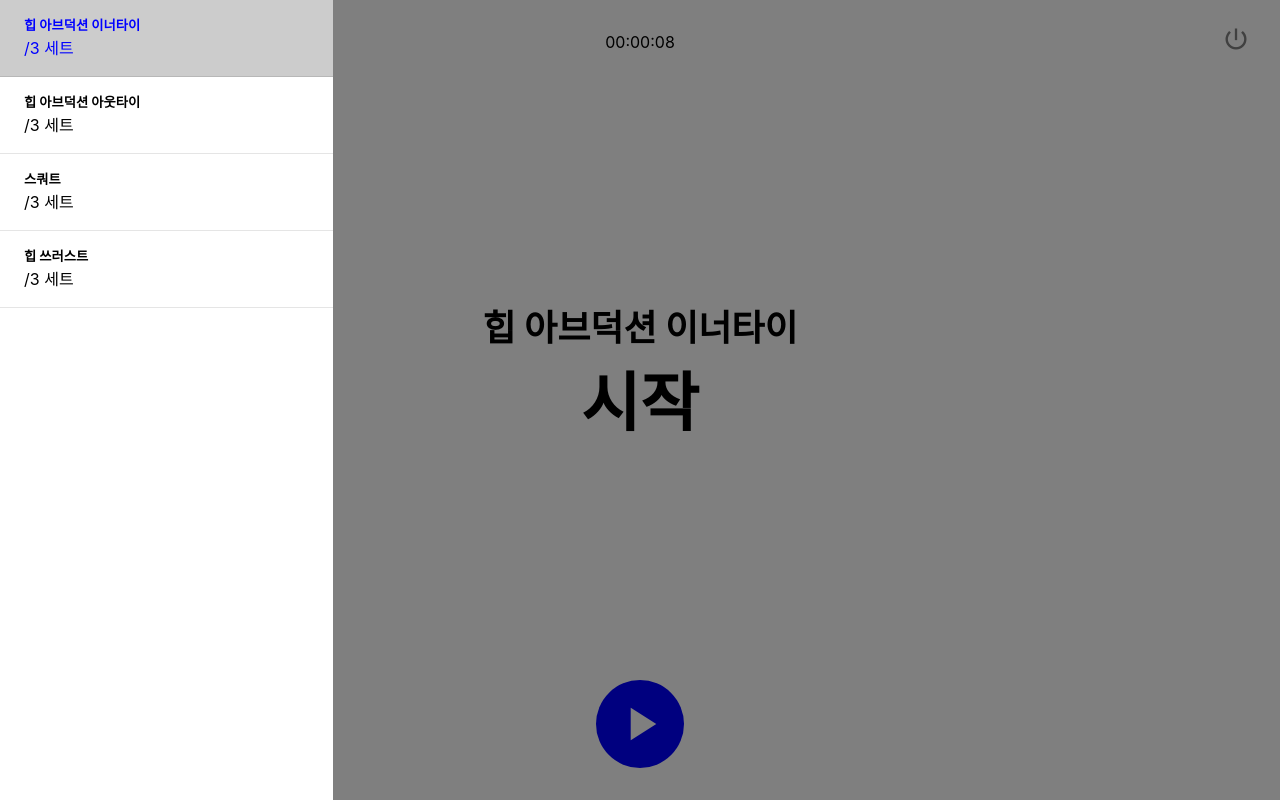
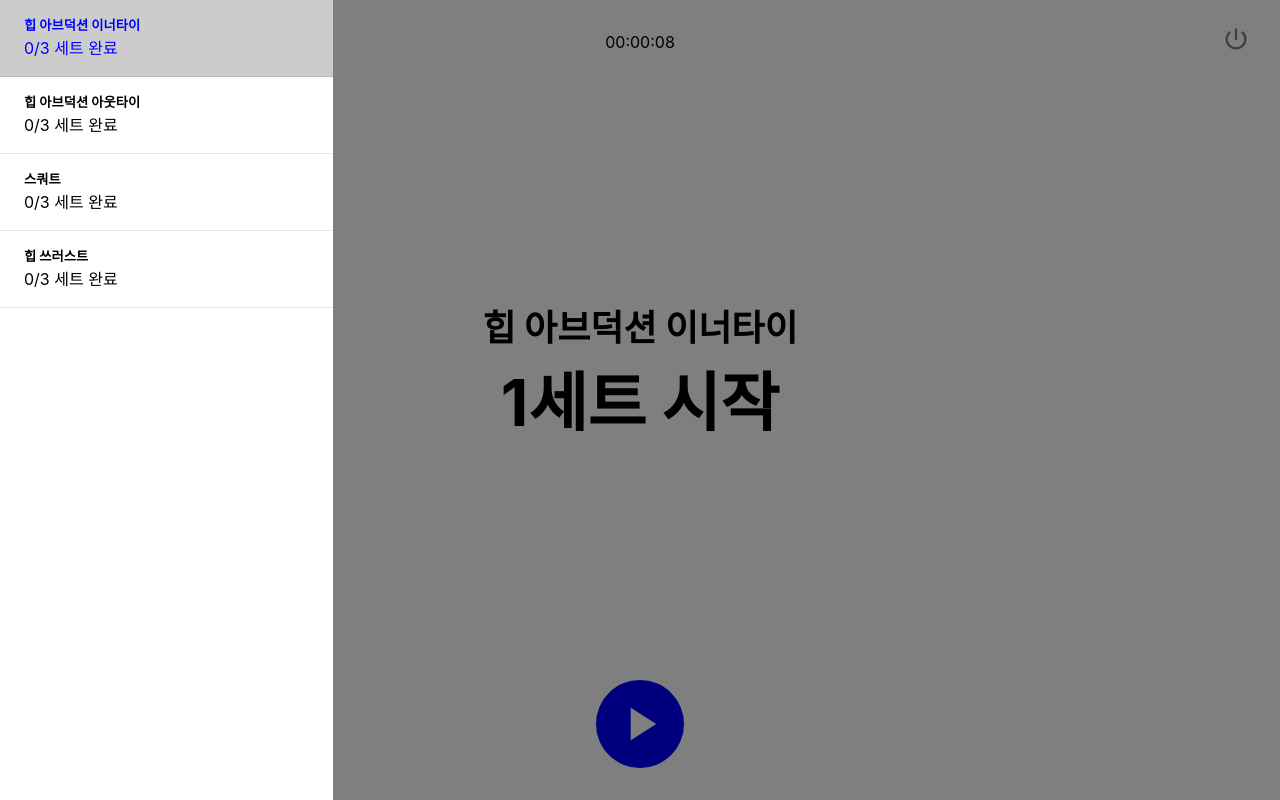
Before and after one commit to realsnoopso/HealthRoutine_Front, a Next.js app: page /start in a window 1280 px wide. Both pictures are taken after a click on the button "reorder". Built offline with nearby package versions, Linux system fonts and the light colour scheme; a web font is replaced by a local one.

Commit message:
Records history

```diff
--- a/src/components/molecules/DrawerList.tsx
+++ b/src/components/molecules/DrawerList.tsx
@@ -13,11 +13,11 @@ export default function DrawerList(props: DrawerList) {
   const { _onClick, name, rounds, totalRounds } = props;
 
   return (
-    <div className={styleRoot} onClick={_onClick}>
+    <button className={styleRoot} onClick={_onClick} disabled={rounds === totalRounds}>
       <div className="listContents">
         <h5>{name}</h5>
         <p>
-          {rounds}/{totalRounds} 세트
+          {rounds}/{totalRounds} 세트 완료
         </p>
       </div>
       {rounds === totalRounds ? (
@@ -25,7 +25,7 @@ export default function DrawerList(props: DrawerList) {
       ) : (
         ''
       )}
-    </div>
+    </button>
   );
 }
 
@@ -35,6 +35,8 @@ const styleRoot = css`
   align-items: flex-start;
   padding: 16px 24px;
   gap: 15px;
+  width: 100%;
+  text-align: left;
   border-bottom: 1px solid ${theme.colors.divider};
 
   :hover {
--- a/src/components/organisms/Drawer.tsx
+++ b/src/components/organisms/Drawer.tsx
@@ -12,12 +12,19 @@ interface Drawer {
 
 export default function Drawer(props: Drawer) {
   const router = useRouter();
-
   const { open, backdropRef, drawerCloseFunc, closeFunc } = props;
-
   function moveToRoutine(index: number, round: number) {
     router.push(`/doing/${index}/${round}`);
     closeFunc();
+  }
+  function getRecordsLength(id:string) {
+    const record = window.localStorage.getItem(id)
+    console.log(record)
+    if (record) {
+      return JSON.parse(record).length
+    } else {
+      return 0
+    }
   }
 
   if (open)
@@ -34,9 +41,9 @@ export default function Drawer(props: Drawer) {
               key={`${v.name}-${i}`}
               name={v.name}
               id={v.id}
-              rounds={v.rounds}
+              rounds={getRecordsLength(v.id)}
               totalRounds={v.totalRounds}
-              _onClick={() => moveToRoutine(i, v.rounds)}
+              _onClick={() => moveToRoutine(i, getRecordsLength(v.id)+1)}
             />
           ))}
         </div>
--- a/src/constants/mockData.tsx
+++ b/src/constants/mockData.tsx
@@ -15,7 +15,7 @@ export const workoutList = [
     totalRounds: 3,
   },
   {
-    id: 'hip_01',
+    id: 'hip_02',
     name: '힙 쓰러스트',
     totalRounds: 3,
   },
--- a/src/pages/doing/[index]/[round].tsx
+++ b/src/pages/doing/[index]/[round].tsx
@@ -12,8 +12,8 @@ const Doing: NextPage = () => {
   let index = Number(router.query.index)
   let round = Number(router.query.round)
 
-  const name = workoutList[index]?.name;
-  const id = workoutList[index]?.id;
+  const name = workoutList[index].name;
+  const id = workoutList[index].id;
 
   const [weight, setWeight] = useState('');
   const [count, setCount] = useState('');
--- a/src/pages/start.tsx
+++ b/src/pages/start.tsx
@@ -6,25 +6,32 @@ import { useEffect, useState } from 'react';
 
 const Start: NextPage = () => {
   const router = useRouter();
-  const [index, setIndex] = useState(0)
-  const [round, setRound] = useState(1)
 
+  const [index, setIndex] = useState(0);
+  const [round, setRound] = useState(1);
+
+  const getIndexAndRound = ()=> {
+    let _index = Number(window.localStorage.getItem('currIndex')) ?? 0;
+    let _round = Number(window.localStorage.getItem('currRound')) ?? 1;
+    return {_index, _round}
+  }
 
   useEffect(()=> {
-    const currindex = Number(window.localStorage.getItem('currIndex'))
-    currindex && setIndex(currindex)
-    const records = window.localStorage.getItem(workoutList[index].id)
-    records && setRound(JSON.parse(records).length)
+    const {_index, _round} = getIndexAndRound()
+    _index && setIndex(Number(window.localStorage.getItem('currIndex')));
+    _round && setRound(Number(window.localStorage.getItem('currRound')));
+
+    console.log(round);
   },[])
 
-  function stratNextRound() {
-    router.push(`/doing/${index}/${round+1}`);
+  function startNextRound() {
+    router.push(`/doing/${index}/${round}`);
   }
 
   return (
-    <Cycle btnIcon="play_arrow" _onClick={stratNextRound}>
-      <h3>{workoutList[index].name}</h3>
-      <h1>시작</h1>
+    <Cycle btnIcon="play_arrow" _onClick={startNextRound}>
+      <h3>{workoutList[index]?.name}</h3>
+      <h1>{round}세트 시작</h1>
     </Cycle>
   );
 };
--- a/src/services/resetData.tsx
+++ b/src/services/resetData.tsx
@@ -1,4 +1,3 @@
 export function resetData () {
-  localStorage.removeItem('currIndex');
-  localStorage.removeItem('currRound');
+  localStorage.clear();
 }
```
Also changed, not shown: src/pages/rest/[index]/[round].tsx (+9 -9 lines).
